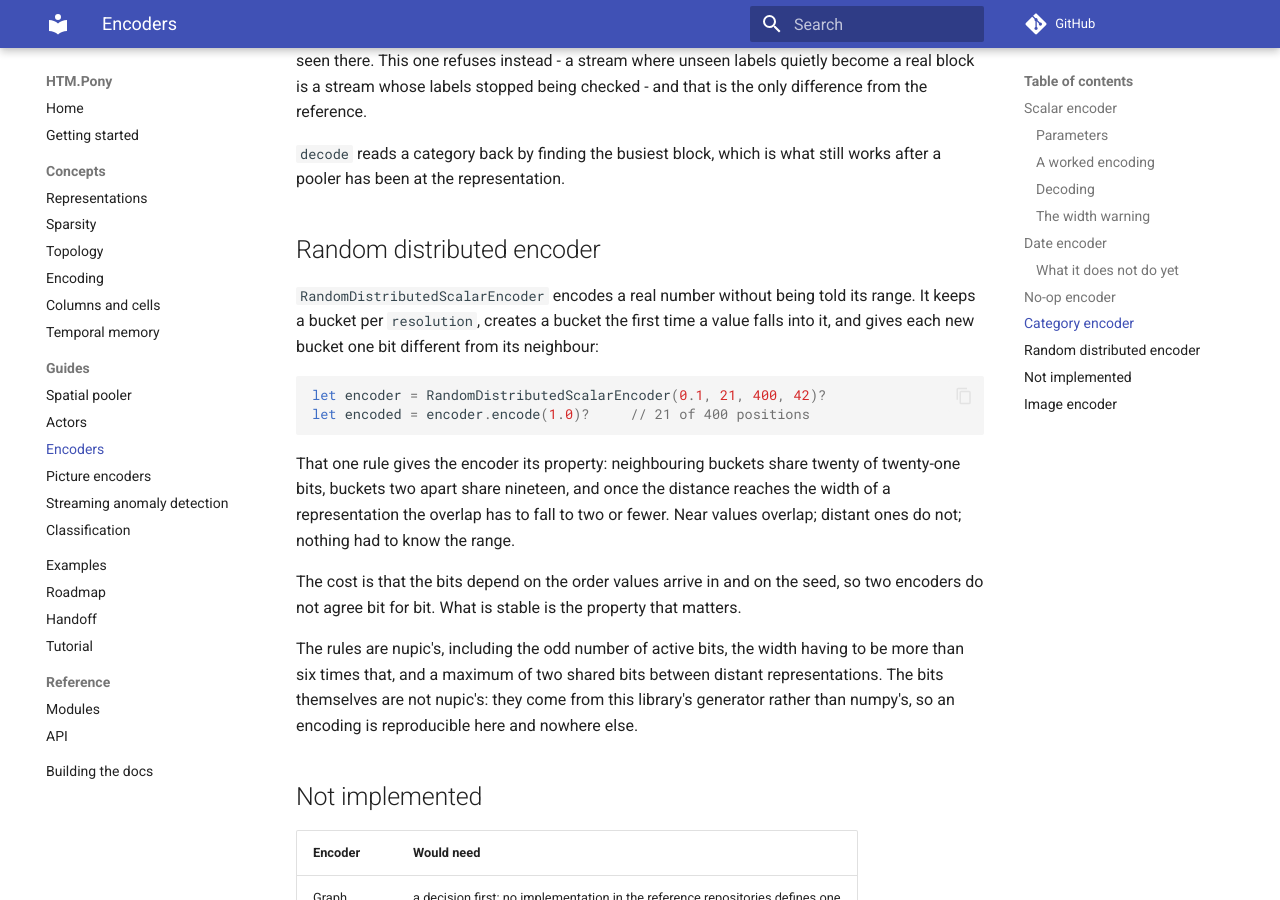
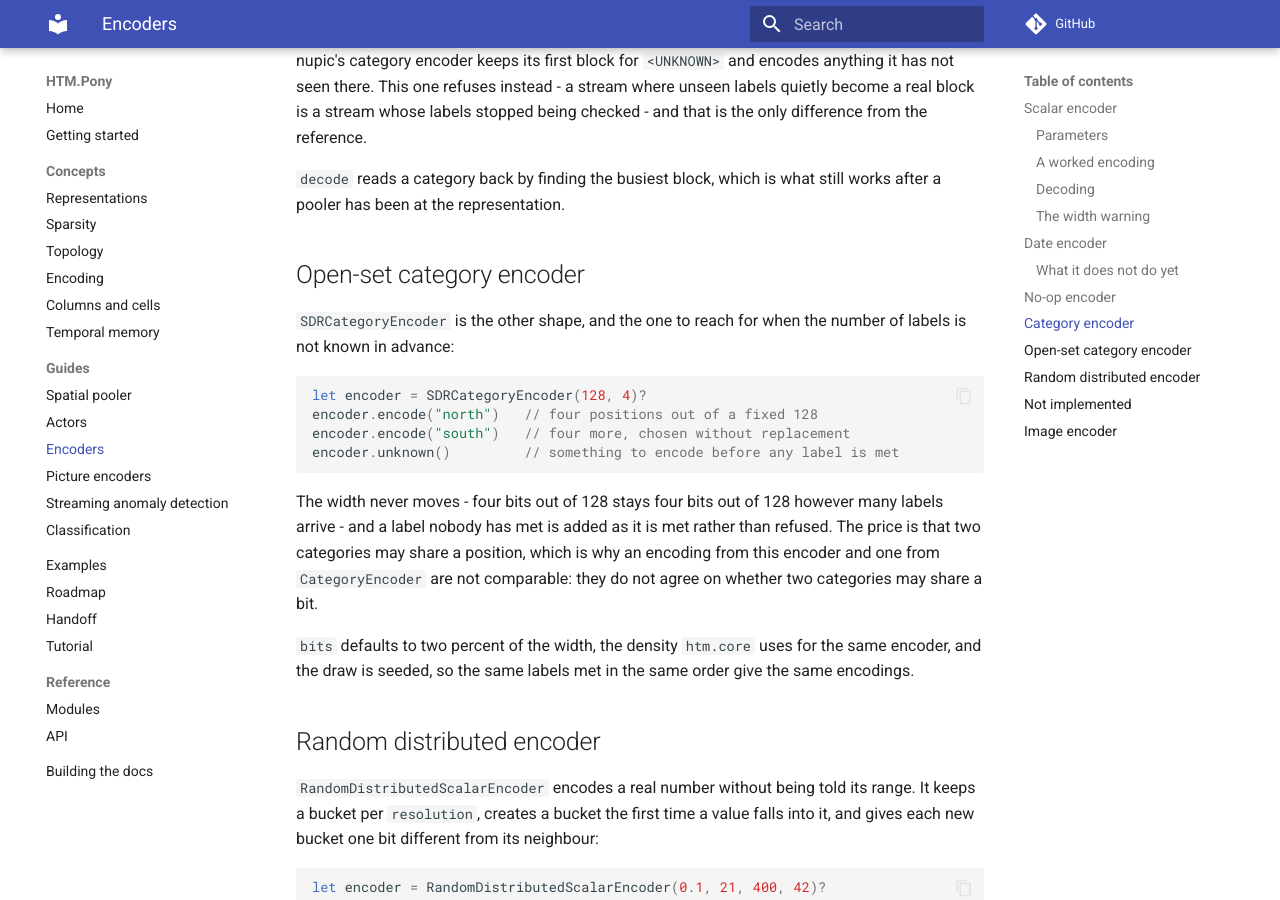
Before and after one commit to d-led/htm.pony, an MkDocs documentation site: the page built from docs/encoders.md, in a window 1280 px wide and 900 px high, scrolled down 4141 px. Built offline with MkDocs 1.6.1 and Material for MkDocs 9.7.7, drawn with Linux system fonts in a browser that asks for light colours; comment, search, counter and statistics services are not loaded; some of the changed text lies outside the part shown.

Commit message:
Add the open-set category encoder: fixed width, labels added as they are met
CategoryEncoder owns a contiguous block per label, so its width grows with the
labels and a label nobody declared is refused. That is the right shape for a
closed set and the wrong one for a stream that keeps producing new labels - and a
pooler's input width cannot move.

SDRCategoryEncoder is the other shape, after the encoder of the same name in
htm.java and nupic: a fixed width, bits positions per label chosen at random, a
label added the first time it is met, and an unknown() that exists before any
label does. Two labels may share a position, which is what a fixed width costs,
and why an encoding from this encoder and one from CategoryEncoder are not
comparable: they do not even agree on whether two labels may share a bit.

The draw is RandomPositions, a primitive rather than a method, because a
constructor cannot call its own methods here - this is tag until every field is
assigned, and the unknown category is the last one.

233 tests green (seven new: the width staying put over fifty labels, a label
keeping its positions, an unmet label added rather than refused, the unknown
category before any label, and the seed deciding the draw), examples and studies
unchanged, mkdocs --strict clean.

````diff
--- a/docs/encoders.md
+++ b/docs/encoders.md
@@ -1,8 +1,9 @@
 # Encoders
 
-Six encoders are implemented: scalar, date, no-op, category, random distributed
-scalar, and image. The scalar, date, no-op and category encoders report failure
-as `EncodingFailed` rather than raising; the other two are partial functions.
+Seven encoders are implemented: scalar, date, no-op, category, open-set
+category, random distributed scalar, and image. The scalar, date, no-op and
+category encoders report failure as `EncodingFailed` rather than raising; the
+open-set category encoder and the other two are partial functions.
 
 ## Scalar encoder
 
@@ -179,6 +180,28 @@ being checked - and that is the only difference from the reference.
 `decode` reads a category back by finding the busiest block, which is what
 still works after a pooler has been at the representation.
 
+## Open-set category encoder
+
+`SDRCategoryEncoder` is the other shape, and the one to reach for when the number
+of labels is not known in advance:
+
+```pony
+let encoder = SDRCategoryEncoder(128, 4)?
+encoder.encode("north")   // four positions out of a fixed 128
+encoder.encode("south")   // four more, chosen without replacement
+encoder.unknown()         // something to encode before any label is met
+```
+
+The width never moves - four bits out of 128 stays four bits out of 128 however
+many labels arrive - and a label nobody has met is added as it is met rather than
+refused. The price is that two categories may share a position, which is why an
+encoding from this encoder and one from `CategoryEncoder` are not comparable:
+they do not agree on whether two categories may share a bit.
+
+`bits` defaults to two percent of the width, the density `htm.core` uses for the
+same encoder, and the draw is seeded, so the same labels met in the same order
+give the same encodings.
+
 ## Random distributed encoder
 
 `RandomDistributedScalarEncoder` encodes a real number without being told its
````
Also changed, not shown: docs/handoff.md (+11 -6 lines), docs/reference/modules.md (+19 -4 lines), 3 other files.
